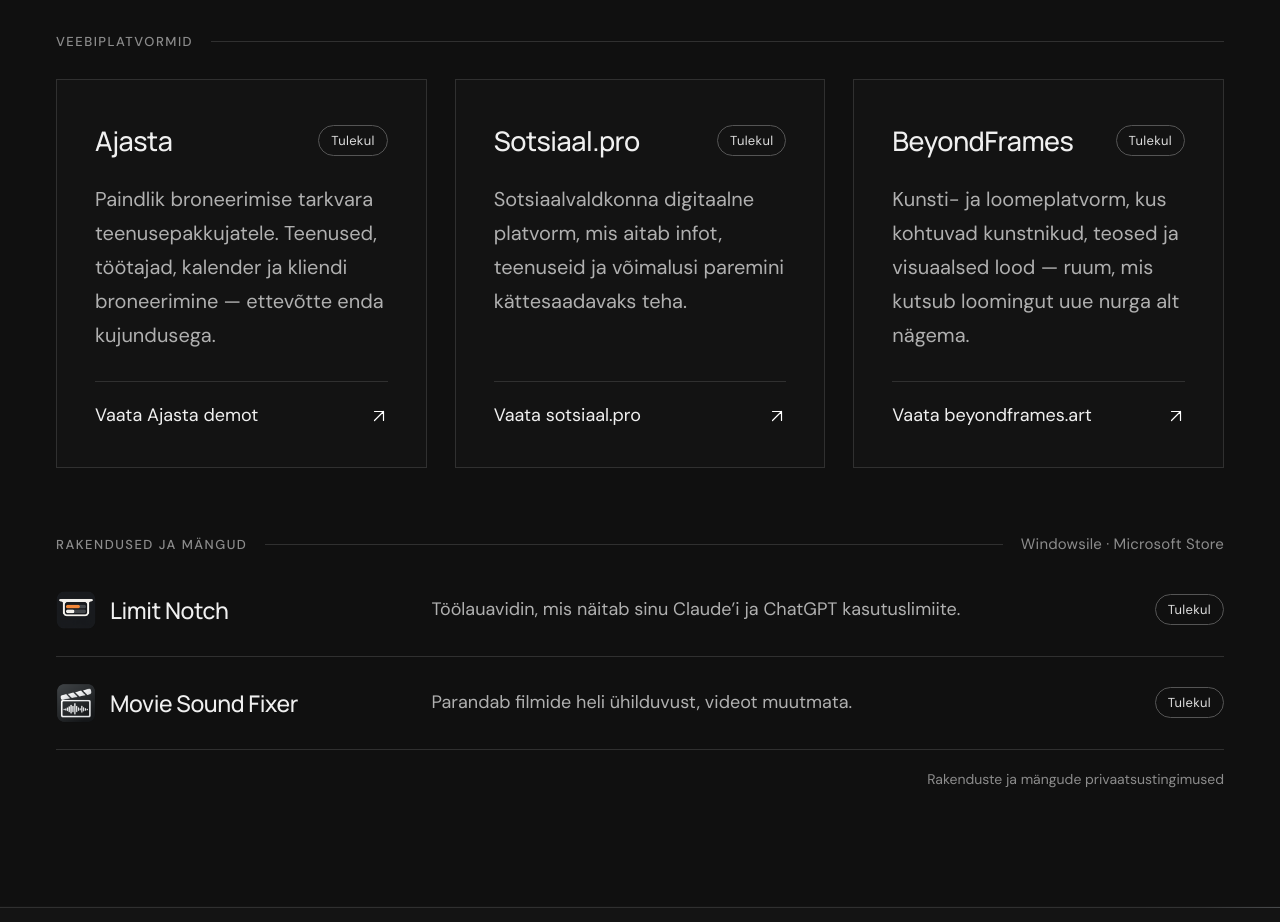
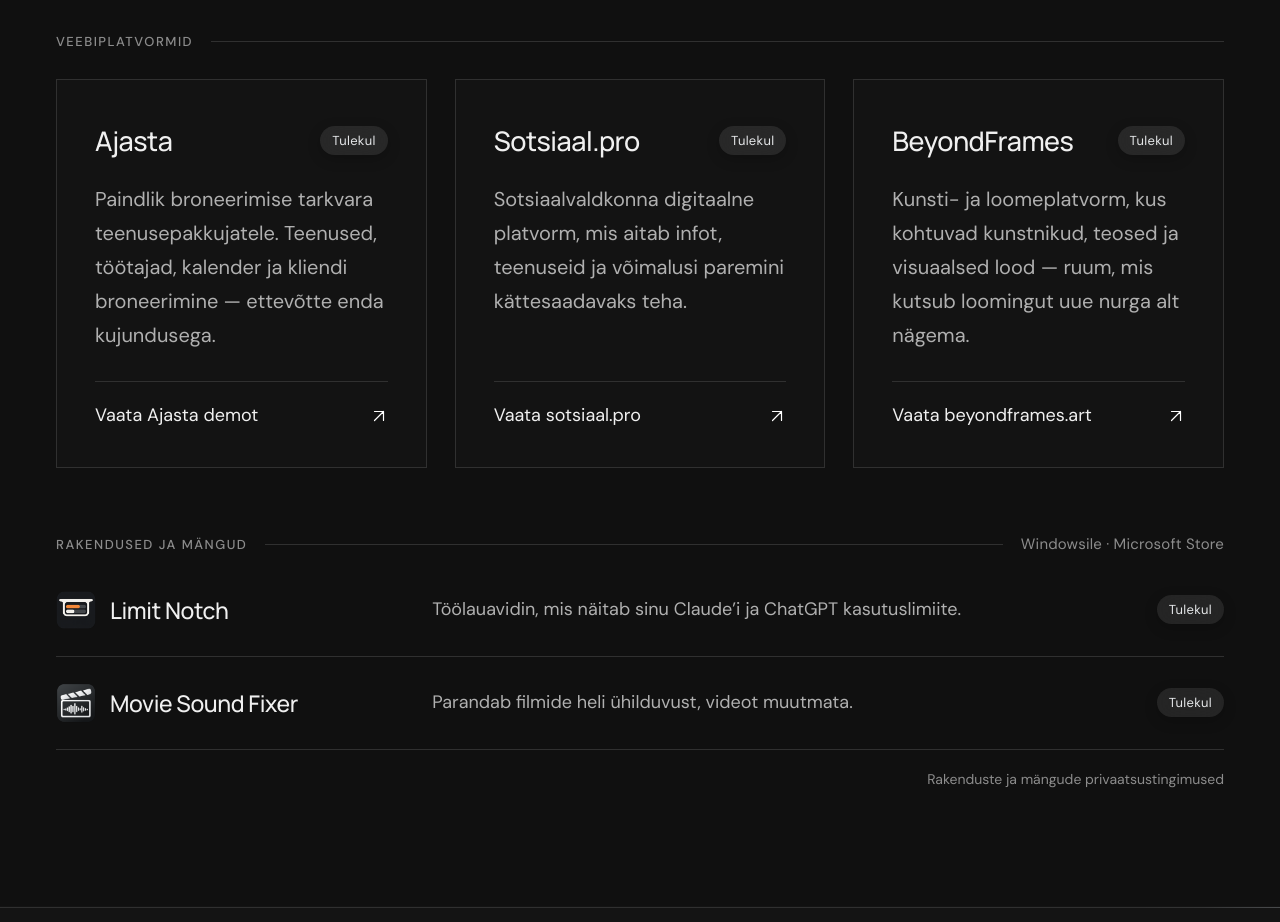
Before and after one commit to LauRRaud/Kyberloome, a Next.js app: page / in a window 1280 px wide. Shown: the part 1980-2902 px from the top of the page. Built offline with nearby package versions, Linux system fonts and the light colour scheme.

Commit message:
Style coming soon badges as frosted glass

```diff
--- a/app/globals.css
+++ b/app/globals.css
@@ -240,7 +240,7 @@ html::-webkit-scrollbar{display:none;width:0;height:0}
 .app{display:grid;grid-template-columns:minmax(0,1fr) minmax(0,2fr) auto;align-items:center;gap:28px;padding:26px 0;border-bottom:1px solid var(--line)}
 .app h3{display:flex;align-items:center;gap:14px;font-size:23px;letter-spacing:-.4px}
 .app p{font-size:18px;color:var(--muted)}
-.app-soon{font-size:13px;letter-spacing:.3px;color:#ddd;border:1px solid #555;border-radius:20px;padding:6px 12px;white-space:nowrap}
+.app-soon{font-size:13px;letter-spacing:.3px;color:rgba(245,247,250,.92);border:0;border-radius:20px;padding:6px 12px;white-space:nowrap;background:rgba(255,255,255,.09);backdrop-filter:blur(14px) saturate(150%);-webkit-backdrop-filter:blur(14px) saturate(150%);box-shadow:0 4px 14px rgba(0,0,0,.2)}
 .app-link{display:flex;align-items:center;gap:12px;font-size:16px;white-space:nowrap}
 .apps-note{margin-top:18px;font-size:14px;text-align:right}
 .apps-note a{color:#8c8c8c;transition:color .3s}
```
